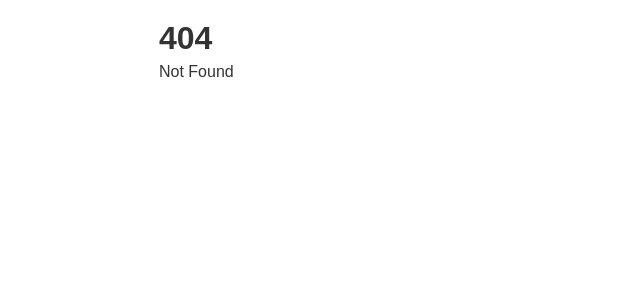
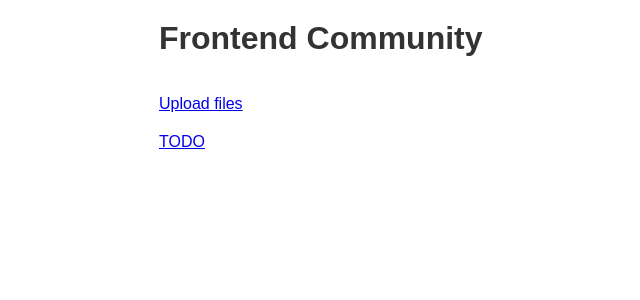
Before and after one commit to kdaisho/frontend-community-simple, a SvelteKit app in the folder apps/client/: page / in a window 1280 px wide. Before the commit this address had no page. Shown: the top 300 px of the page, without its empty margins (197-837 px from the left). Built offline with nearby package versions, Linux system fonts and the light colour scheme.

Commit message:
Add a bare minimum home page

```diff
--- /dev/null
+++ b/apps/client/src/routes/+page.svelte
@@ -0,0 +1,22 @@
+<div class="home">
+	<h1>Frontend Community</h1>
+
+	<div class="links">
+		<a href="/upload">Upload files</a>
+		<a href="/todo">TODO</a>
+	</div>
+</div>
+
+<style>
+	.home {
+		display: flex;
+		flex-direction: column;
+		gap: 2rem;
+	}
+
+	.links {
+		display: flex;
+		flex-direction: column;
+		gap: 1rem;
+	}
+</style>
```
